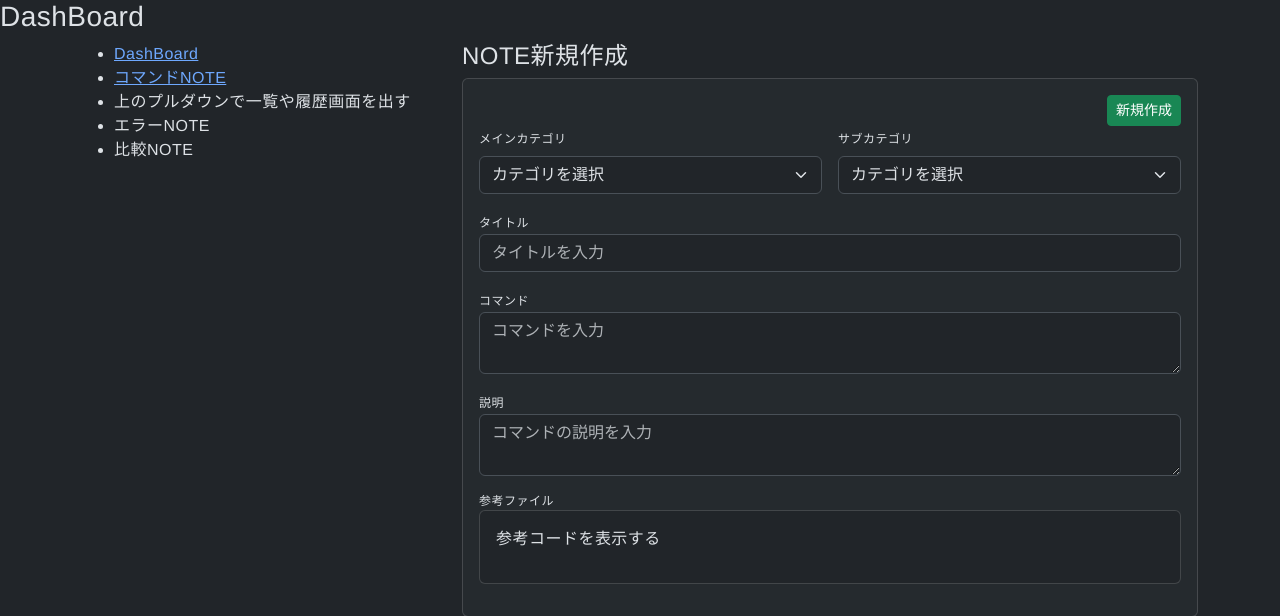
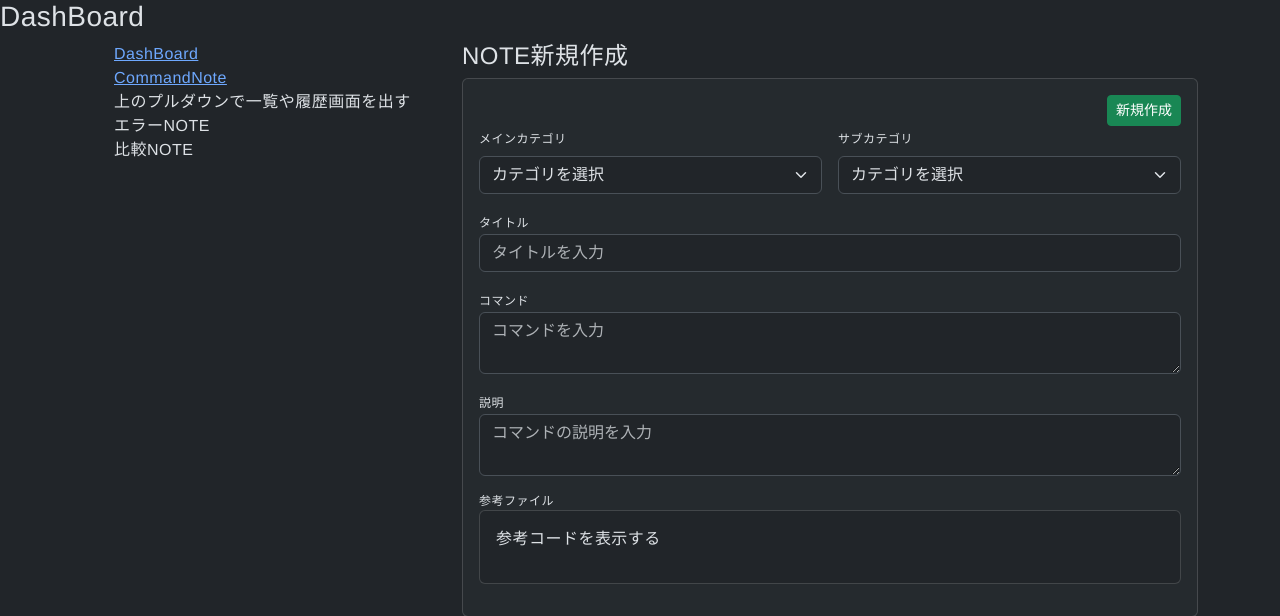
Before and after one commit to MSKnoGHB/brainput, a Django app: page / in a window 1280 px wide. Shown: the top 616 px of the page. Run offline with Django 5.2, Linux system fonts and the light colour scheme; data comes from the database, SQL or seed files in the repository; both versions use the stored data as it was after the commit.

Commit message:
[WIP]update: sidebar layout

```diff
--- a/notebook/static/notebook/css/style.css
+++ b/notebook/static/notebook/css/style.css
@@ -33,3 +33,18 @@ body {
 .note-updated-at {
   font-size: 0.75em;
 }
+
+.sidebar-menu{
+  list-style: none;
+}
+
+.sidebar-menu :hover{
+  background-color: rgba(146, 239, 120, 0.2)
+
+}
+
+/*.sidebar-item{}*/
+
+.sidebar-label{
+  display: block;
+}
--- a/notebook/static/notebook/js/notebook.js
+++ b/notebook/static/notebook/js/notebook.js
@@ -41,7 +41,6 @@ function listReset(){
     })
   })
 }
-
 
 //カテゴリ選択のフィルタリング
 const mainCategorySelect = document.getElementById('main-category-select')
--- a/notebook/templates/notebook/dashboard.html
+++ b/notebook/templates/notebook/dashboard.html
@@ -7,12 +7,26 @@
 
         <div class="row">
           <div class="'col-12 col-md-4">
-            <ul>
-              <li><a href="{% url 'dashboard' %}">DashBoard</a></li>
-              <li><a href="{% url 'index' %}">コマンドNOTE</a></li>
-              <li>上のプルダウンで一覧や履歴画面を出す</li>
-              <li>エラーNOTE</li>
-              <li>比較NOTE</li>
+            <ul class="sidebar-menu">
+              <li class="sidebar-item">
+                <a href="{% url 'dashboard' %}">
+                  <span class="sidebar-label">DashBoard</span>
+                </a>
+              </li>
+              <li class="sidebar-item">
+                <a href="{% url 'index' %}">
+                  <span class="sidebar-label">CommandNote</span>
+                </a>
+              </li>
+              <li class="sidebar-item">
+                <span class="sidebar-label">上のプルダウンで一覧や履歴画面を出す</span>
+              </li>
+              <li class="sidebar-item">
+                <span class="sidebar-label">エラーNOTE</span>
+              </li>
+              <li class="sidebar-item">
+                <span class="sidebar-label">比較NOTE</span>
+              </li>
             </ul>
           </div>
 
--- a/notebook/templates/notebook/index.html
+++ b/notebook/templates/notebook/index.html
@@ -6,8 +6,8 @@
       <div class="'col-12">
 
         <div class="row">
-          <div class="'col-12 col-md-4">
-            <ul>
+          <div class="col-12 col-md-4">
+            <ul class="sidebar-menu">
               <li><a href="{% url 'dashboard' %}">DashBoard</a></li>
               <li><a href="{% url 'index' %}">コマンドNOTE</a></li>
               <li>上のプルダウンで一覧や履歴画面を出す</li>
```
Also changed, not shown: db.sqlite3.
